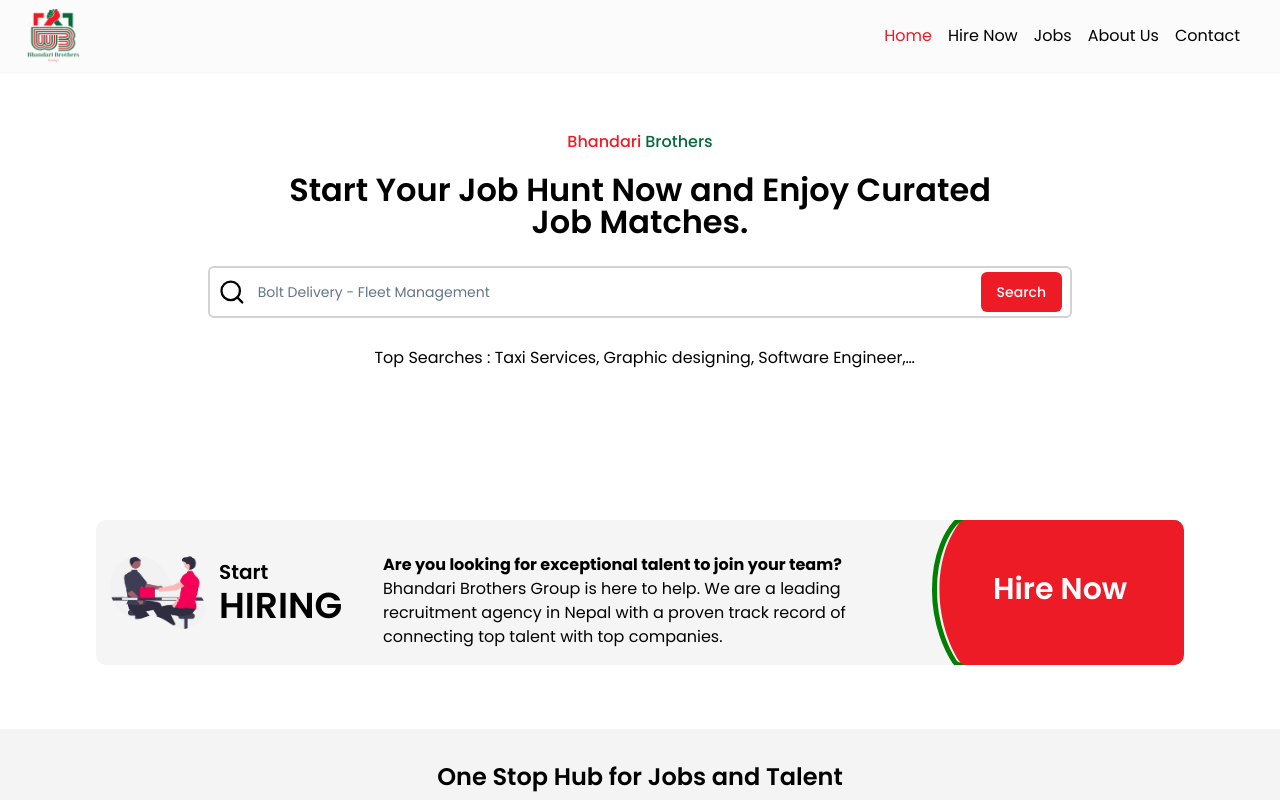
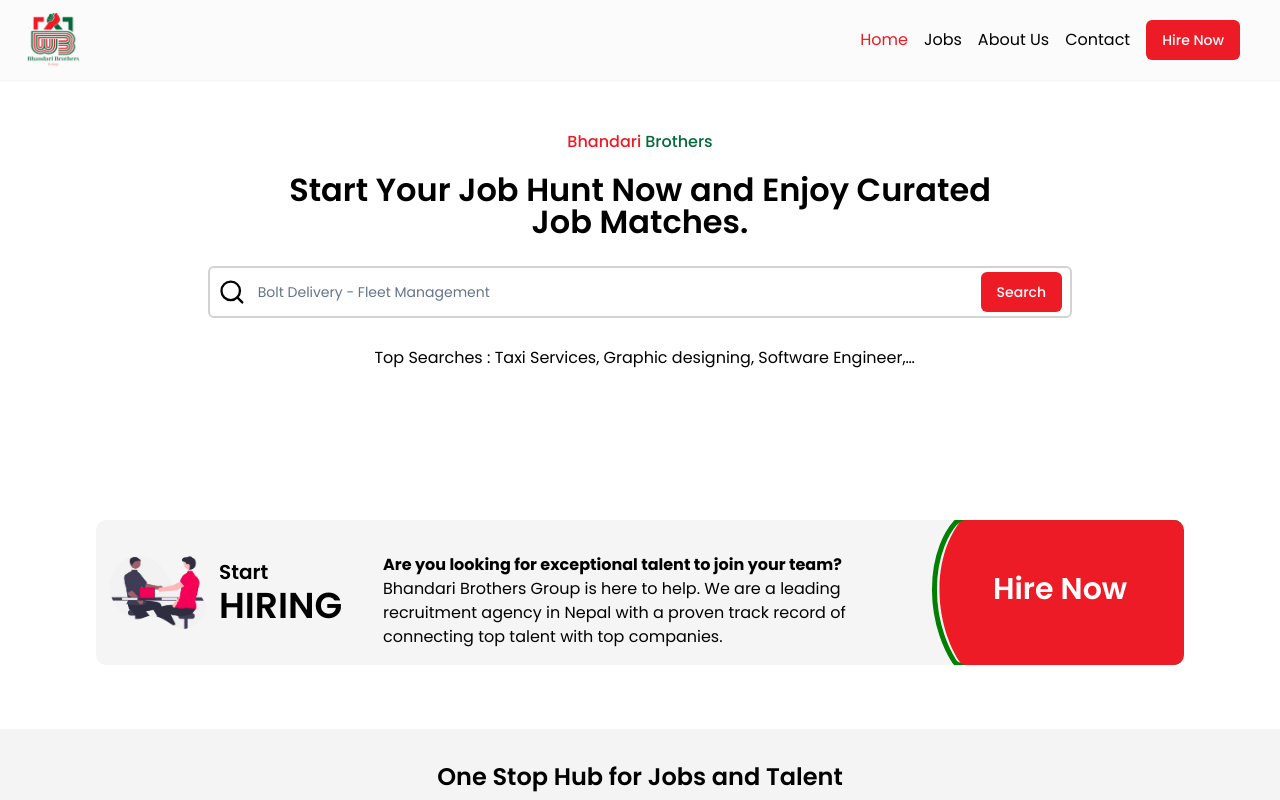
Before and after one commit to im-bipo/Bhandari-Brothers, a Next.js app: page / in a window 1280 px wide. Shown: the top 800 px of the page. Built offline with nearby package versions, Linux system fonts and the light colour scheme.

Commit message:
Hire Now Button Highlighted

```diff
--- a/src/components/custom/NavLinkList.tsx
+++ b/src/components/custom/NavLinkList.tsx
@@ -3,6 +3,7 @@
 import { useState } from "react";
 import NavLink from "./NavLinks";
 import { Menu, X } from "lucide-react";
+import { Button } from "../ui/button";
 
 const NavLinkList = () => {
   const [isMenuOpen, setIsMenuOpen] = useState(false);
@@ -45,9 +46,6 @@
       <NavLink href="/" {...(toggleMenu && { onClick: toggleMenu })}>
         Home
       </NavLink>
-      <NavLink href="/hire-now" {...(toggleMenu && { onClick: toggleMenu })}>
-        Hire Now
-      </NavLink>
       <NavLink href="/jobs" {...(toggleMenu && { onClick: toggleMenu })}>
         Jobs
       </NavLink>
@@ -57,6 +55,9 @@
       <NavLink href="/contact" {...(toggleMenu && { onClick: toggleMenu })}>
         Contact
       </NavLink>
+      <NavLink href="/hire-now" {...(toggleMenu && { onClick: toggleMenu })}>
+        <Button>Hire Now</Button>
+      </NavLink>
     </div>
   );
 };
```
